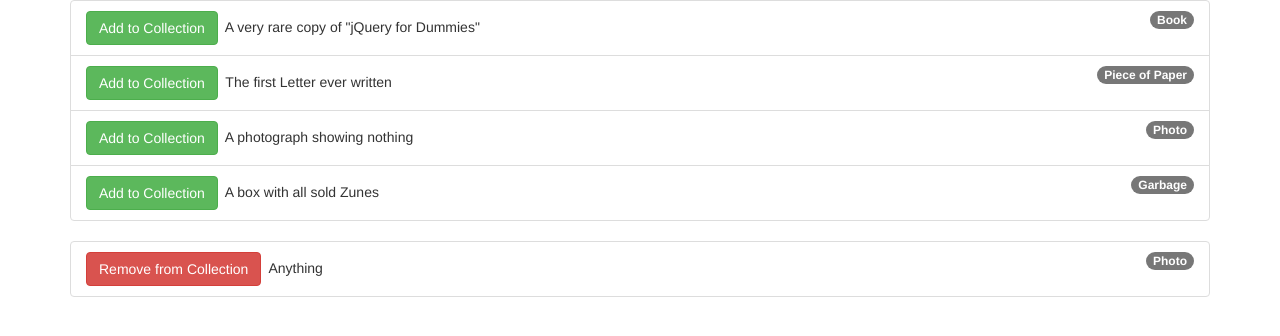
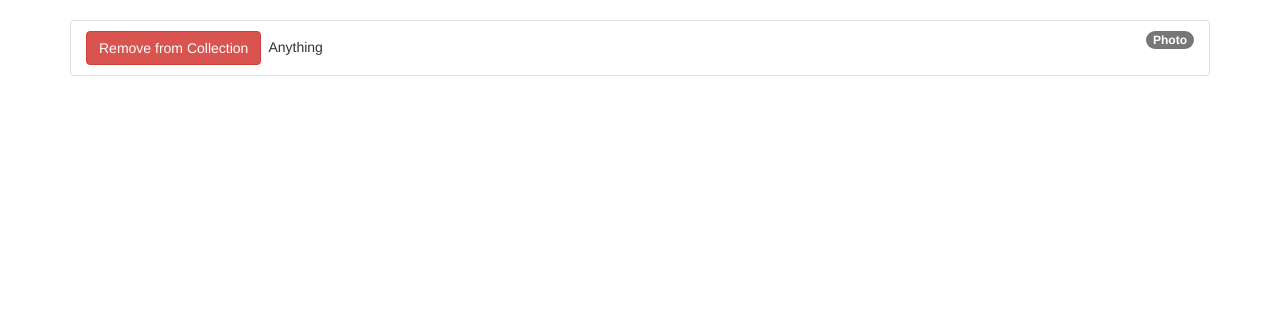
Before and after one commit to Jun711/Angular2Practice, an Angular app: page / in a window 1280 px wide. Shown: the top 336 px of the page. Built offline with nearby package versions, Linux system fonts and the light colour scheme.

Commit message:
Depency injection

```diff
--- a/src/app/app.module.ts
+++ b/src/app/app.module.ts
@@ -4,6 +4,7 @@ import { NgModule } from '@angular/core';
 import { AppComponent } from './app.component';
 import { MarketComponent } from './market/market.component';
 import { CollectionComponent } from './collection/collection.component';
+import { CollectableService } from  './shared/collectable.service';
 
 @NgModule({
   declarations: [
@@ -14,7 +15,7 @@ import { CollectionComponent } from './collection/collection.component';
   imports: [
     BrowserModule
   ],
-  providers: [],
+  providers: [CollectableService],
   bootstrap: [AppComponent]
 })
 export class AppModule { }
--- a/src/app/market/market.component.ts
+++ b/src/app/market/market.component.ts
@@ -6,12 +6,7 @@ import { Component, OnInit } from '@angular/core';
   styleUrls: ['./market.component.css']
 })
 export class MarketComponent implements OnInit {
-	collectables = [
-		{description: 'A very rare copy of "jQuery for Dummies"', type: 'Book'},
-	    {description: 'The first Letter ever written', type: 'Piece of Paper'},
-	    {description: 'A photograph showing nothing', type: 'Photo'},
-	    {description: 'A box with all sold Zunes', type: 'Garbage'}
-	]
+	collectables = []
 
 	constructor() { }
 
--- /dev/null
+++ b/src/app/shared/collectable.service.ts
@@ -0,0 +1,15 @@
+import { Collectable } from "./collectable.model";
+
+export class CollectableService {
+	private collectables: Collectable[] = [
+		{description: 'A very rare copy of "jQuery for Dummies"', type: 'Book'},
+	    {description: 'The first Letter ever written', type: 'Piece of Paper'},
+	    {description: 'A photograph showing nothing', type: 'Photo'},
+	    {description: 'A box with all sold Zunes', type: 'Garbage'}
+	];
+
+	getCollectibles() {
+		return this.collectables;
+	}
+
+}
```
Also changed, not shown: src/app/shared/collectable.model.ts (added, +9 -0 lines).
